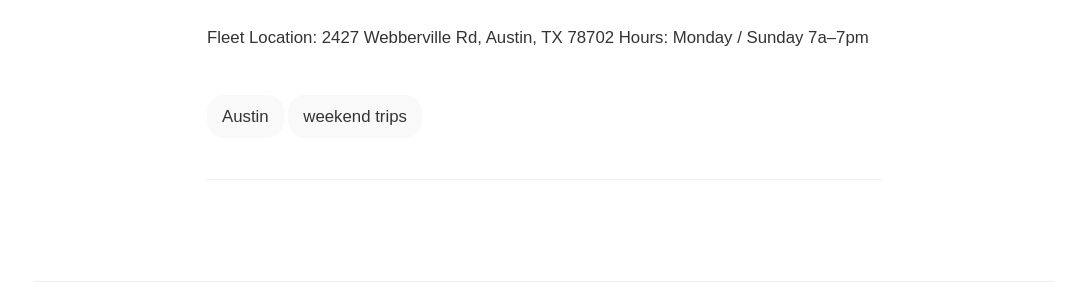
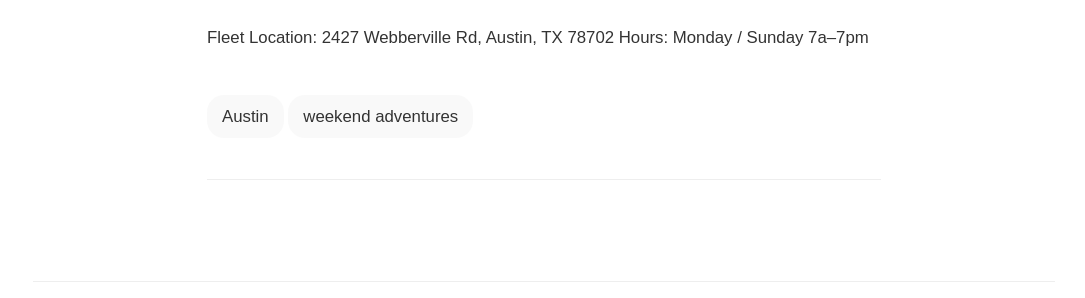
Before and after one commit to PHironaka/Miru-Blog, a Jekyll site: the page built from _posts/2016-05-01-36-hours-in-austin.markdown, in a window 1280 px wide and 900 px high, scrolled down 5284 px. Shown: the part 153-451 px from the top of the window, without its empty margins (96-1181 px from the left). Built offline with Jekyll 4.4.1, drawn with Linux system fonts in a browser that asks for light colours; some web fonts are replaced; a script that is not in the unit is left out; comment, search, counter and statistics services are not loaded.

Commit message:
Updated 36 Hours In Austin

```diff
--- a/_posts/2016-05-01-36-hours-in-austin.markdown
+++ b/_posts/2016-05-01-36-hours-in-austin.markdown
@@ -6,7 +6,7 @@ categories:
 - miru
 tags:
 - Austin
-- weekend trips
+- weekend adventures
 dept: "#AF66F2"
 author: Peter Hironaka
 name: peter-hironaka
```
